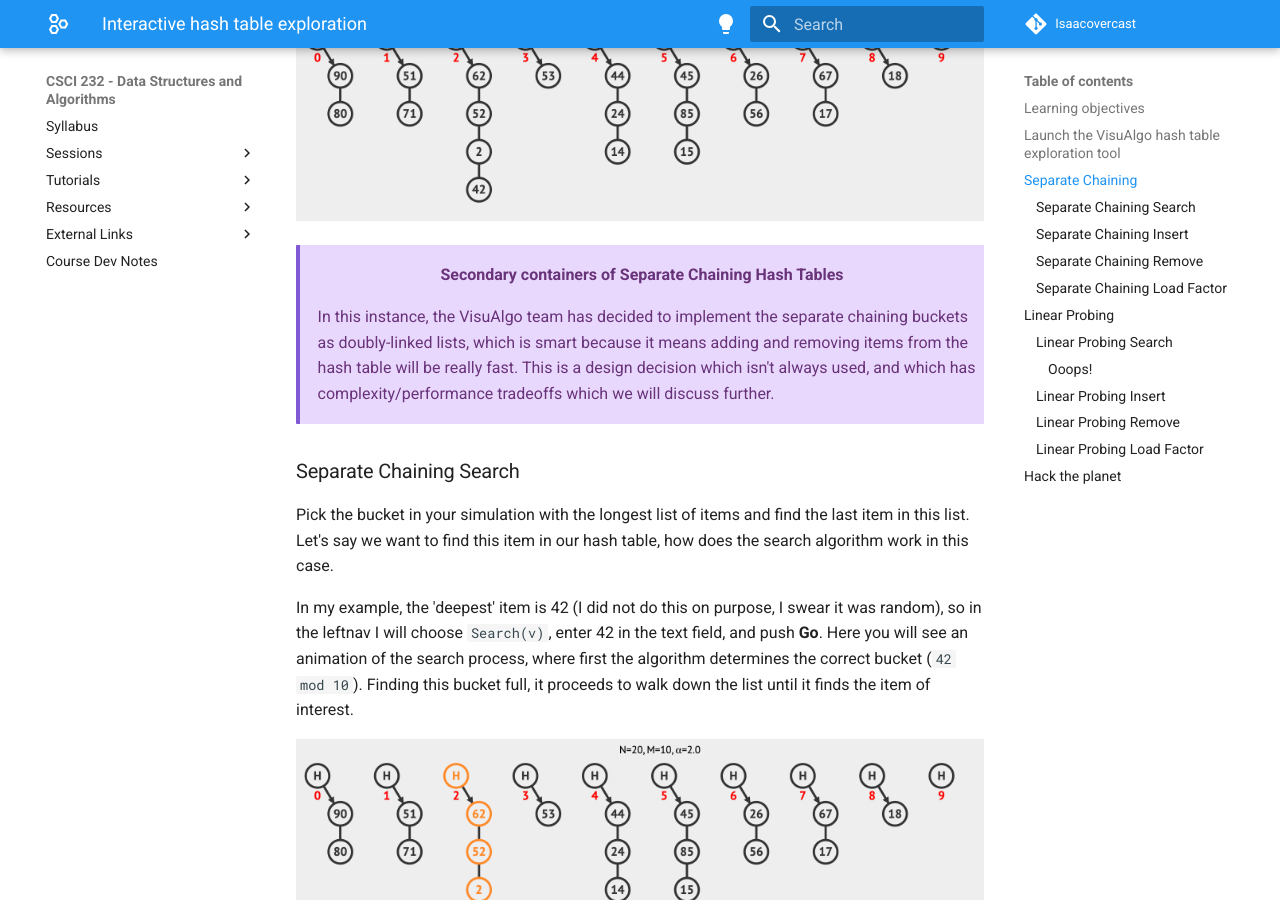
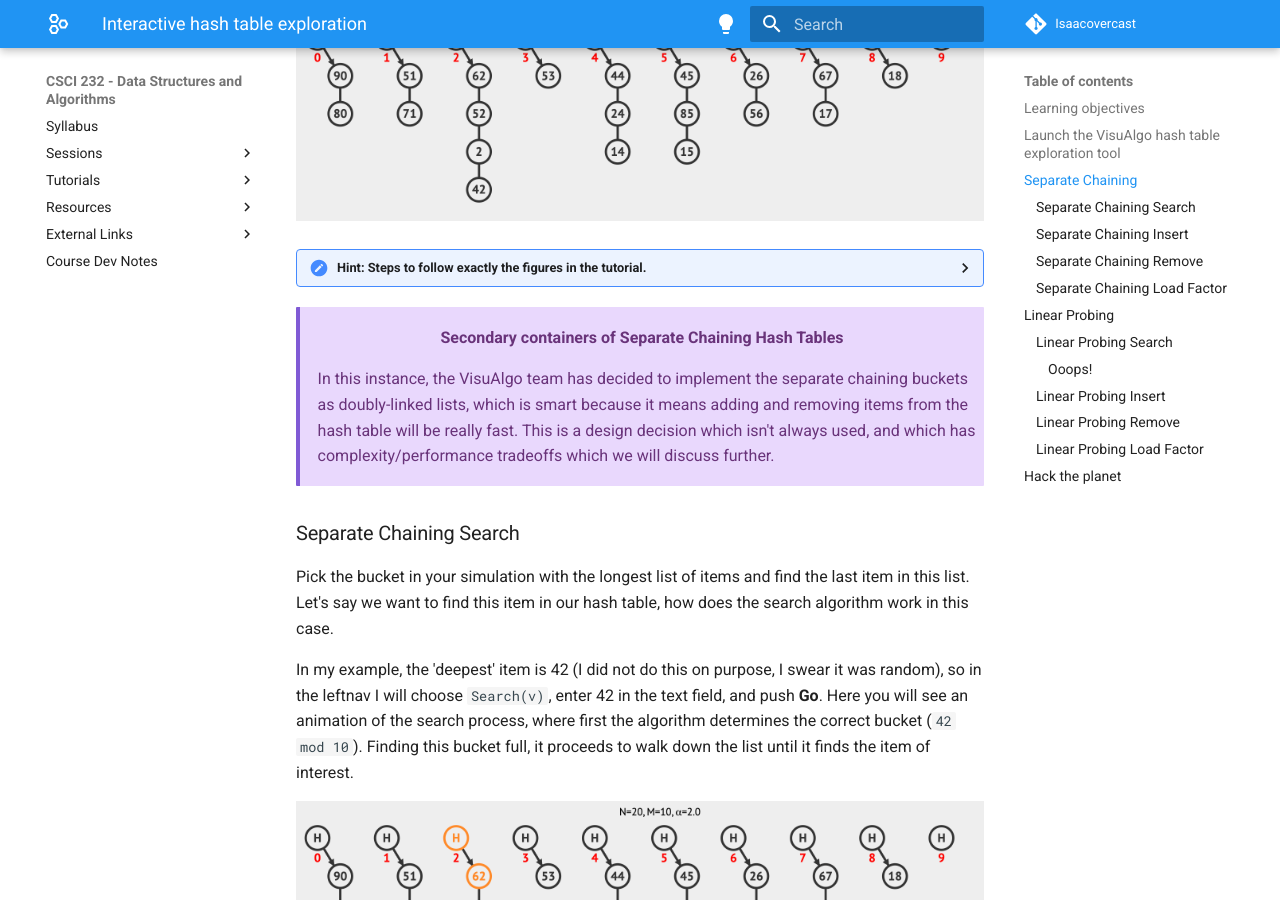
Before and after one commit to isaacovercast/CSCI232, an MkDocs documentation site: the page built from docs/tutorials/1.1-interactive-hash-tables.md, in a window 1280 px wide and 900 px high, scrolled down 1071 px. Built offline with MkDocs 1.6.1 and Material for MkDocs 9.7.7, drawn with Linux system fonts in a browser that asks for light colours; nearby versions of some CDN libraries; emoji names are drawn with the system emoji font; a style sheet for code colours, icons or effects is not loaded; some of the changed text lies outside the part shown.

Commit message:
add dropdown hints in tutorial 1.1 to make it easier for people to recreate the figures in the tutorial

```diff
--- a/docs/tutorials/1.1-interactive-hash-tables.md
+++ b/docs/tutorials/1.1-interactive-hash-tables.md
@@ -46,6 +46,15 @@
 like this, an array of buckets indexed 0-9, and a linked list of items within
 each bucket.
 ![Separate Chaining Start](./VisuAlgo-SC.png)
+
+<details>
+<summary>Hint: Steps to follow exactly the figures in the tutorial.</summary>
+If you prefer to follow exactly the example in this tutorial you can do this:
+<br>
+- `Create(M, N)` and set `M` = 10 and `N` = 0
+<br>
+- `Insert(v)` and copy/paste these values: 90, 80, 51, 71, 62, 52, 2, 42, 53, 44, 24, 14, 45, 85, 15, 26, 56, 67, 17, 18
+</details>
 
 <div class="warning" style='background-color:#E9D8FD; color: #69337A; border-left: solid #805AD5 4px; border-radius: 1px; padding:0.1em;'>
 <span>
@@ -155,6 +164,15 @@
 After you create a new Linear Probing hash table you should see something
 like this, an array of buckets indexed 0-9, with 5 of the buckets occupied.
 ![Linear Probing Start](./VisuAlgo-LP.png)
+
+<details>
+<summary>Hint: Steps to follow exactly the figures in the tutorial.</summary>
+If you prefer to follow exactly the example in this tutorial you can do this:
+<br>
+- `Create(M, N)` and set `M` = 10 and `N` = 0
+<br>
+- `Insert(v)` and copy/paste these values: 91, 84, 19, 59, 99
+</details>
 
 There are two things to notice here: First, is that there are no
 secondary data structures with linear probing, it is organized as a flat
```
Also changed, not shown: docs/pages/devnotes.md (+6 -0 lines).
